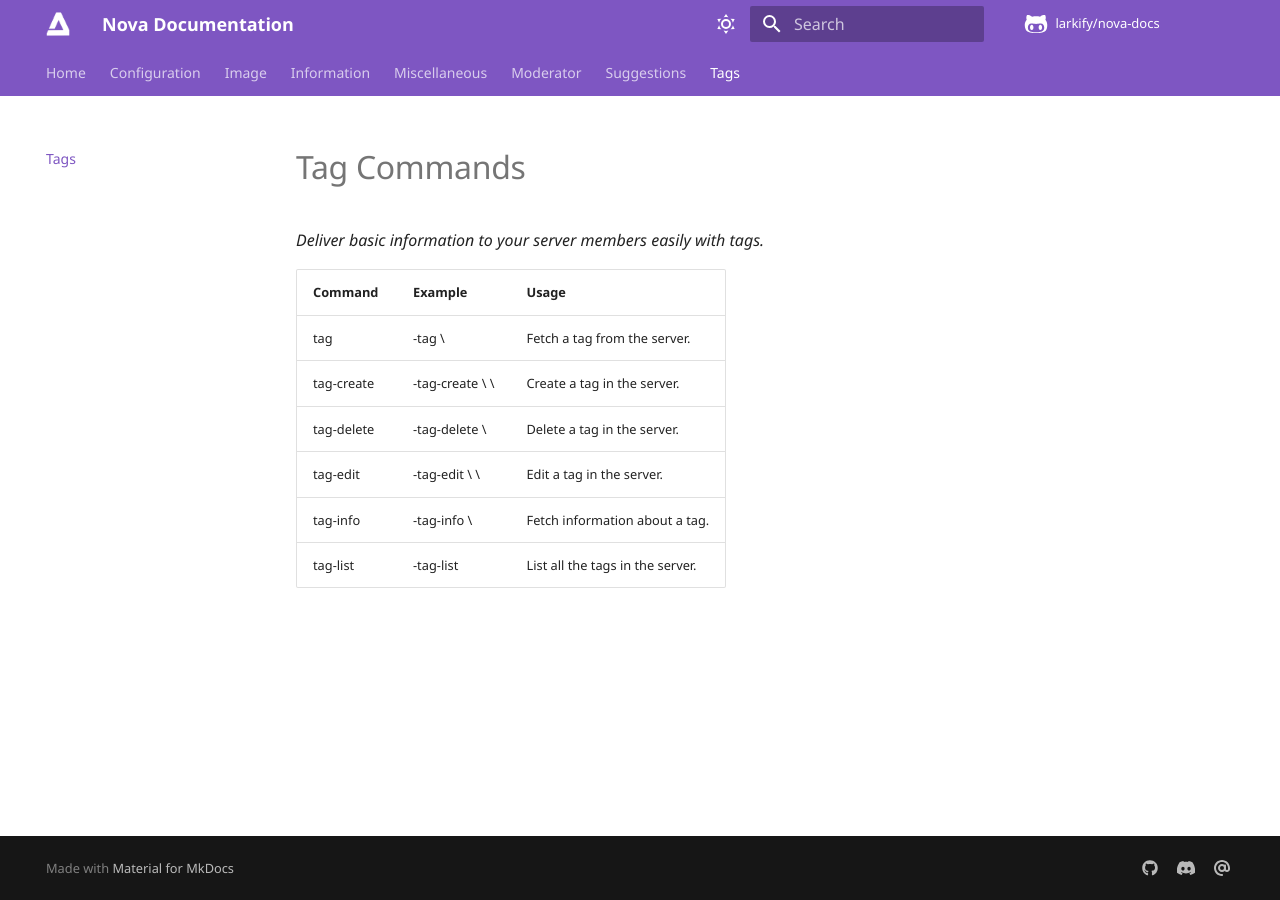
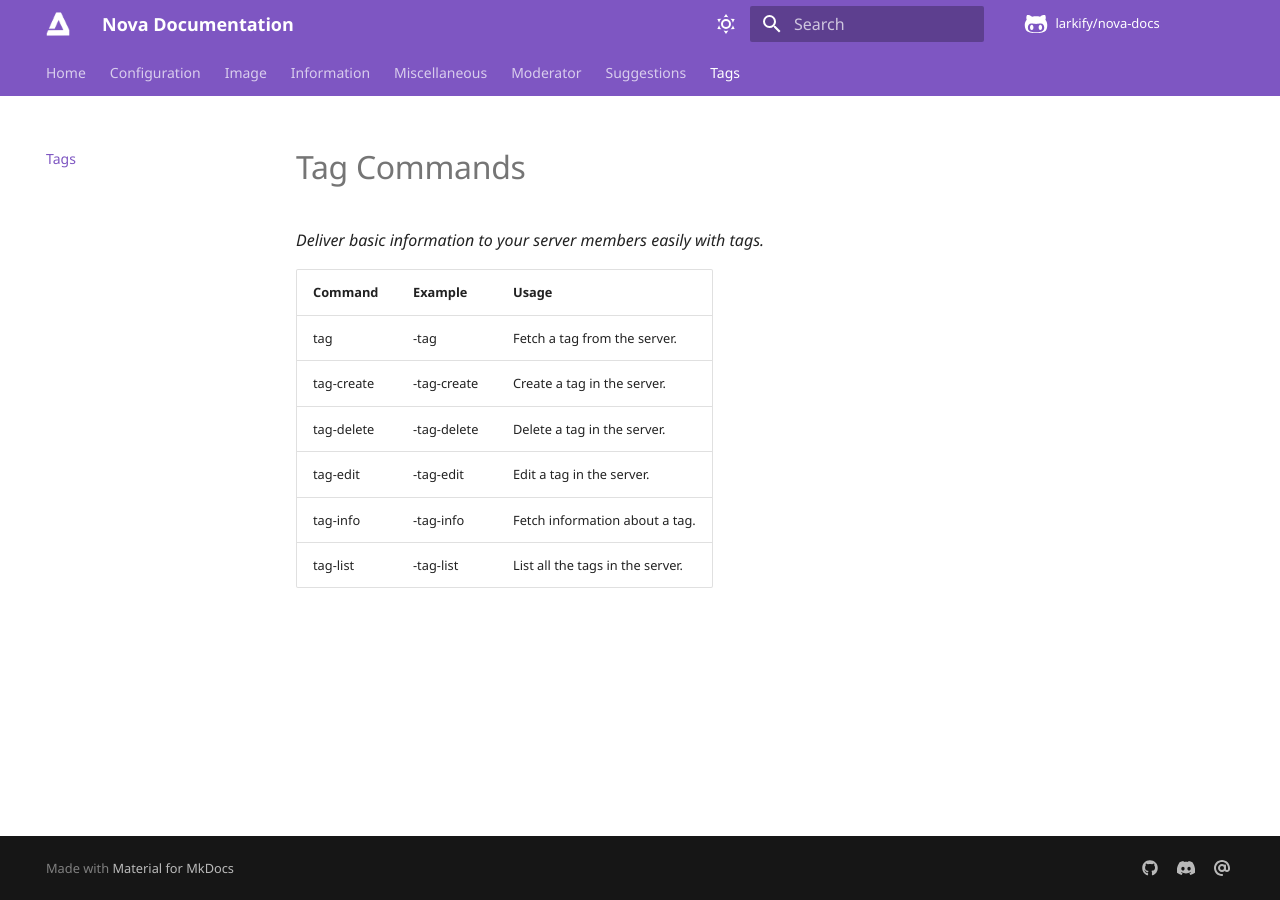
Before and after one commit to Larkify/nova-docs, an MkDocs documentation site: the page built from docs/pages/tags.md, in a window 1280 px wide. Built offline with MkDocs 1.6.1 and Material for MkDocs 9.7.7, drawn with Linux system fonts in a browser that asks for light colours; some web fonts are replaced; comment, search, counter and statistics services are not loaded.

Commit message:
Removed back slashes.

```diff
--- a/docs/pages/tags.md
+++ b/docs/pages/tags.md
@@ -3,9 +3,9 @@
 
 | Command | Example | Usage |
 | :--- | :--- | :--- |
-| tag | -tag \<name> | Fetch a tag from the server.
-| tag-create | -tag-create \<name> \<response> | Create a tag in the server.
-| tag-delete | -tag-delete \<name> | Delete a tag in the server.
-| tag-edit | -tag-edit \<name> \<response> | Edit a tag in the server.
-| tag-info | -tag-info \<name> | Fetch information about a tag.
+| tag | -tag <name> | Fetch a tag from the server.
+| tag-create | -tag-create <name> <response> | Create a tag in the server.
+| tag-delete | -tag-delete <name> | Delete a tag in the server.
+| tag-edit | -tag-edit <name> <response> | Edit a tag in the server.
+| tag-info | -tag-info <name> | Fetch information about a tag.
 | tag-list | -tag-list | List all the tags in the server.
```
Also changed, not shown: docs/pages/config.md (+1 -1 lines), docs/pages/misc.md (+4 -4 lines), docs/pages/suggestions.md (+4 -4 lines).
